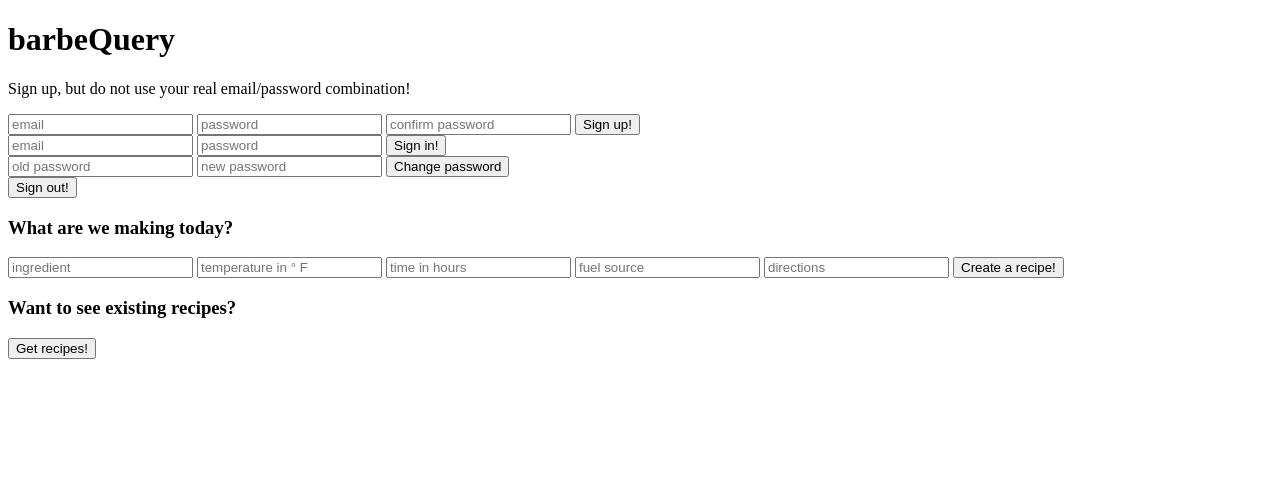
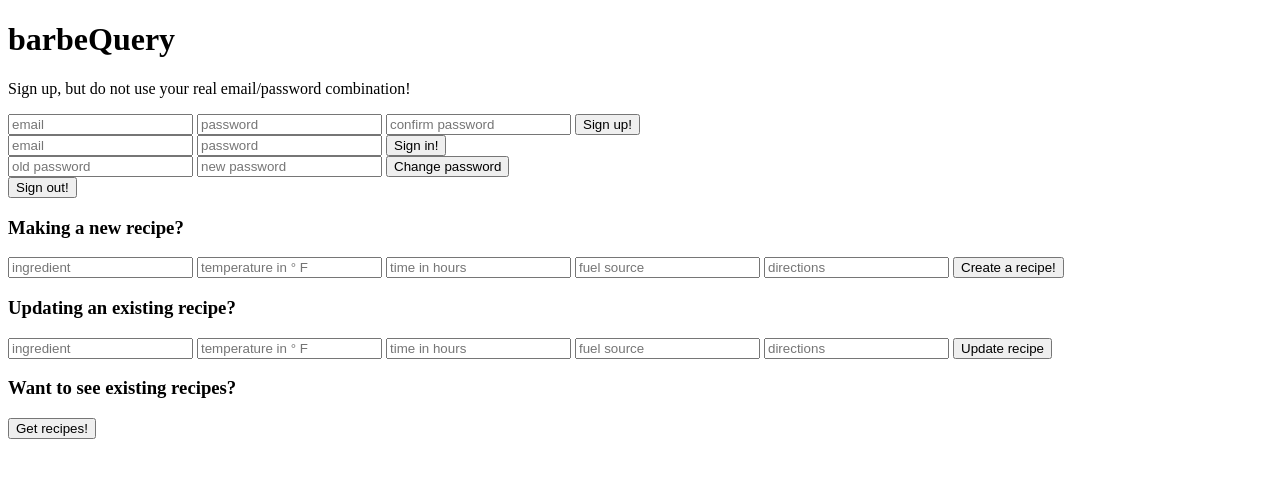
Before and after one commit to adamrturman/barbeQuery-client, a web app: file index.html in a window 1280 px wide. Shown: the top 478 px of the page. Run offline with its HTML, style and script files only (its server is not run), Linux system fonts and the light colour scheme; some libraries are stand-ins or nearby versions.

Commit message:
Working out update recipe

```diff
--- a/assets/scripts/app.js
+++ b/assets/scripts/app.js
@@ -16,4 +16,5 @@ $(() => {
   $('#get-recipes').on('submit', recipeEvents.onGetRecipes)
   $('#create-recipes').on('submit', recipeEvents.onCreateRecipes)
   $('.content').on('click', '.delete-recipe', recipeEvents.onDeleteRecipe)
+  $('#update-recipes').on('submit', recipeEvents.onUpdateRecipe)
 })
--- a/assets/scripts/auth/ui.js
+++ b/assets/scripts/auth/ui.js
@@ -34,6 +34,7 @@ const changePasswordFailure = function (response) {
 const signOutSuccess = function () {
   store.user = null
   $('#message').text('You are signed out')
+  $('.content').text('')
   $('#unauthenticated').show()
   $('#authenticated').hide()
 }
--- a/assets/scripts/templates/recipe-posting.handlebars
+++ b/assets/scripts/templates/recipe-posting.handlebars
@@ -11,7 +11,6 @@
     <p class="text-muted">{{recipe.fuel}}</p>
     <h6>Directions:</h6>
     <p class="text-muted">{{recipe.directions}}</p>
-    <button type="submit" class="btn btn-info update-recipe">Update recipe</button>
     <button type="click" data-id="{{recipe._id}}" class="btn btn-danger delete-recipe">Delete recipe</button>
   </section>
 
--- a/index.html
+++ b/index.html
@@ -14,6 +14,7 @@
     <body>
       <h1>barbeQuery</h1>
       <p id="message">Sign up, but do not use your real email/password combination!</p>
+      <p id="message-2"></p>
       <div id="unauthenticated">
         <form id="sign-up" class="form">
           <input name="credentials[email]" type="text" placeholder="email">
@@ -36,7 +37,7 @@
         <form id="sign-out" class="button">
           <button type="submit">Sign out!</button>
         </form>
-        <h3>What are we making today?</h3>
+        <h3>Making a new recipe?</h3>
         <form id="create-recipes" class="form">
           <input name="recipe[ingredient]" type="text" placeholder="ingredient">
           <input name="recipe[temperature]" type="number" placeholder="temperature in &deg F">
@@ -44,6 +45,15 @@
           <input name="recipe[fuel]" type="text" placeholder="fuel source">
           <input name="recipe[directions]" type="text" placeholder="directions">
           <button id="createRecipesButton" class="btn btn-info mr-2">Create a recipe!</button>
+        </form>
+        <h3>Updating an existing recipe?</h3>
+        <form id="update-recipes">
+          <input name="recipe[ingredient]" type="text" placeholder="ingredient">
+          <input name="recipe[temperature]" type="number" placeholder="temperature in &deg F">
+          <input name="recipe[time]" type="number" placeholder="time in hours">
+          <input name="recipe[fuel]" type="text" placeholder="fuel source">
+          <input name="recipe[directions]" type="text" placeholder="directions">
+          <button type="submit" data-id="recipe._id" class="btn btn-info">Update recipe</button>
         </form>
         <h3>Want to see existing recipes?</h3>
         <form id="get-recipes" class="form">
```
Also changed, not shown: assets/scripts/recipes/api.js (+14 -1 lines), assets/scripts/recipes/events.js (+19 -3 lines), assets/scripts/recipes/ui.js (+15 -2 lines).
